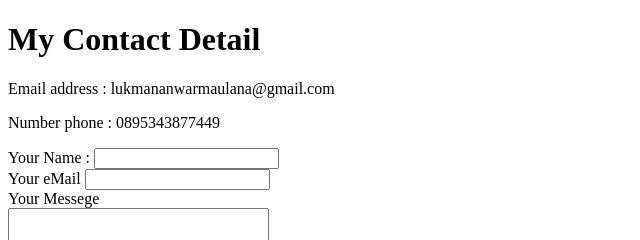
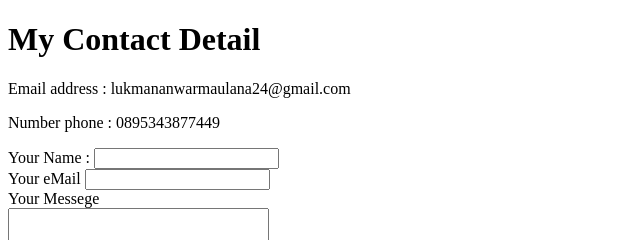
Before and after one commit to Lukmananwarm/CV, a plain HTML site: page Contact me.html in a window 1280 px wide. Shown: the top 240 px of the page, 0-640 px from the left. Drawn offline with Linux system fonts and the light colour scheme.

Commit message:
Update Contact me.html

```diff
--- a/Contact me.html
+++ b/Contact me.html
@@ -6,7 +6,7 @@
     </head>
     <body>
         <h1>My Contact Detail</h1>
-        <p>Email address : lukmananwarmaulana@gmail.com</p>
+        <p>Email address : lukmananwarmaulana24@gmail.com</p>
         <p>Number phone : 0895343877449</p>
         <form action="mailto:zenos0710@gmail.com" method="post" enctype="text/plain">
             <label>Your Name :</label>
```
